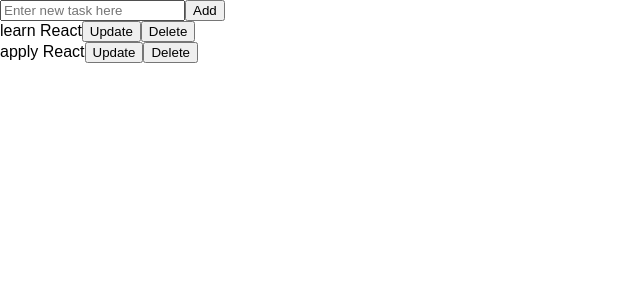
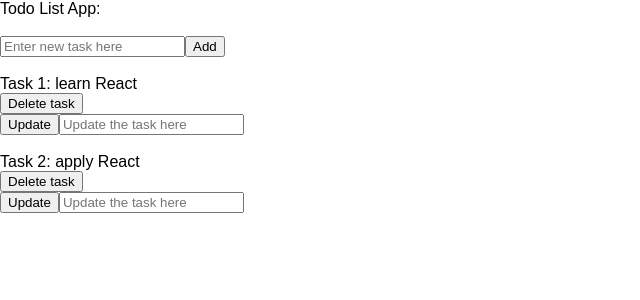
Before and after one commit to jbairagi/myTodoApp, a React (Create React App) app: page / in a window 1280 px wide. Shown: the top 300 px of the page, without its empty margins (0-640 px from the left). Built offline with nearby package versions, Linux system fonts and the light colour scheme.

Commit message:
Complete: Adding, Updating and Deleting TODO list

```diff
--- a/src/App.js
+++ b/src/App.js
@@ -4,6 +4,7 @@ class ListItems extends React.Component{
   constructor(props){
     super(props);
     this.removeTask = this.removeTask.bind(this);
+    this.updateTask = this.updateTask.bind(this);
   }
 
   removeTask(e) {
@@ -11,17 +12,20 @@ class ListItems extends React.Component{
   	e.preventDefault();
 	}
   updateTask(e) {
-		e.preventDefault();
-		// this.props.remove(this.props.taskId);
-		// return;
+		this.props.updateTask(this.todoUpdate.value, this.props.taskId);
+  	e.preventDefault();
 	}
 
   render(){
     return(
       <div>
-				{this.props.task}
-        <button type="button" onClick={this.updateTask}>Update</button>
-        <button type="button" onClick={this.removeTask}>Delete</button>
+        <br></br>
+				Task {this.props.taskId}: {this.props.task} <br></br>
+        <button type="button" onClick={this.removeTask}>Delete task</button>
+        <form onSubmit={this.updateTask}>
+          <input type="submit" value="Update" />
+          <input type="text" ref={(input) => this.todoUpdate = input} placeholder="Update the task here" />
+        </form>
 			</div>
     );
   }
@@ -31,17 +35,22 @@ class TODOList extends React.Component{
   constructor(props){
     super(props);
     this.removeTask = this.removeTask.bind(this);
+    this.updateTask = this.updateTask.bind(this);
   }
 
   removeTask(taskId){
     this.props.removeTask(taskId);
 		return;
   }
+  updateTask(task, taskId){
+    this.props.updateTask(task, taskId);
+		return;
+  }
 
   render() {
     const taskRows = this.props.tasks.map(function (task) {
 			return (
-        <ListItems task={task.task} taskId={task.id} removeTask={this.removeTask} key={task.id} />
+        <ListItems task={task.task} taskId={task.id} removeTask={this.removeTask} updateTask={this.updateTask} key={task.id} />
 			);
 		},this);
 
@@ -74,6 +83,16 @@ class TODOAddForm extends React.Component{
   }
 }
 
+class AppHead extends React.Component{
+  render(){
+    return(
+      <div>
+        Todo List App:<br></br><br></br>
+      </div>
+    );
+  }
+}
+
 class TODOApp extends React.Component {
   constructor(props){
     super(props);
@@ -96,10 +115,9 @@ class TODOApp extends React.Component {
 		this.setState({data : data});
 	}
 
-  handleTaskUpdation(taskId) {
+  handleTaskUpdation(task, taskId) {
 		let data = this.state.data;
-    //
-    //
+    data[data.findIndex((obj => obj.id === taskId))].task = task;
 		this.setState({data : data});
 	}
 
@@ -113,6 +131,7 @@ class TODOApp extends React.Component {
   render() {
     return (
       <div>
+        <AppHead />
         <TODOAddForm onTaskSubmit = {this.handleSubmit}/>
         <TODOList tasks={this.state.data} updateTask={this.handleTaskUpdation} removeTask={this.handleTaskRemoval} />
       </div>
```
